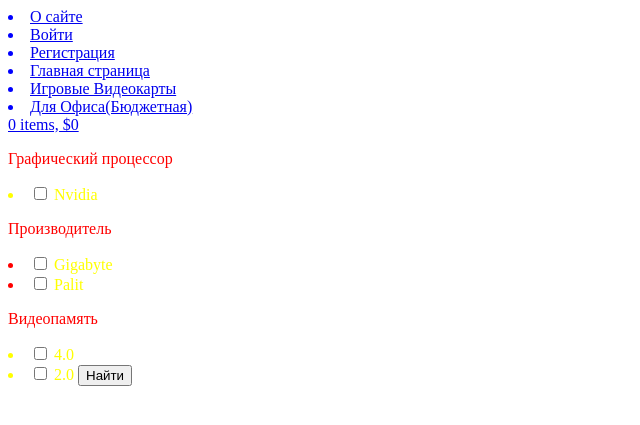
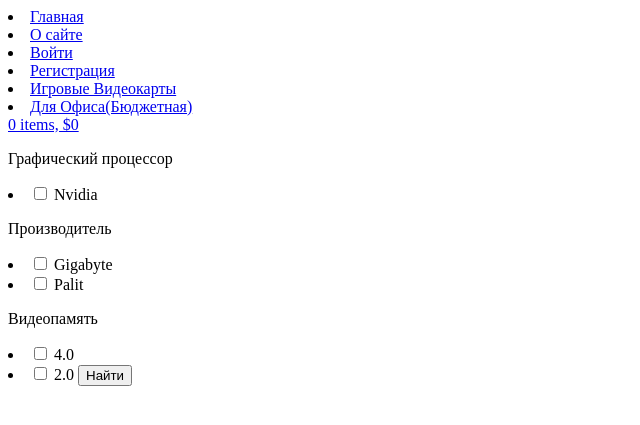
Before and after one commit to Lostskill/vds_site, a Django app: page /main/filter/ in a window 1280 px wide. Shown: the top 425 px of the page, without its empty margins (0-640 px from the left). Run offline with Django 3.2, Linux system fonts and the light colour scheme; data comes from the database, SQL or seed files in the repository; both versions use the stored data as it was after the commit; parts of the project's set-up code (start-up, migrations or seed data) failed here and were passed over.

Commit message:
Меню теперь есть в корзине и на страницы заказов, страница about работает

```diff
--- a/cart/templates/cart/detail.html
+++ b/cart/templates/cart/detail.html
@@ -44,7 +44,6 @@
         <a href="{% url "orders:order_create" %}" class="button">
     Checkout
 </a>
-        <a herf="" class='buy'>Купить</a>
     </p>
 
 {% endblock %}
--- a/cart/urls.py
+++ b/cart/urls.py
@@ -1,4 +1,4 @@
-
+from .views import *
 from django.urls import path
 from . import views
 
--- a/main/static/main/css/style.css
+++ /dev/null
@@ -1,11 +0,0 @@
-.cart{
-    color:red;
-}
-
-.menu{
-    color: blue;
-}
-
-.chip_sort{
-    color:yellow;
-}
--- a/main/templates/main/about.html
+++ b/main/templates/main/about.html
@@ -1,7 +1,7 @@
 {% extends 'main/basic.html' %}
 {% block content%}
     <h1>{{title}}</h1>
-    <div>
+    <body>
         <a>Наши контакты:</a>
-    </div>
+    </body>
 {% endblock %}
--- a/main/templates/main/basic.html
+++ b/main/templates/main/basic.html
@@ -5,7 +5,7 @@
         <meta charset="utf-8"/>
         <head>
             <title>VDS - Магазин по продажам видеокарт</title>
-            <link type="text/css" href="{% static 'main/css/style.css' %}" rel="stylesheet"/>
+
         </head>
         <div class = "menu">
         {% block menu %}
--- a/main/templates/main/card.html
+++ b/main/templates/main/card.html
@@ -7,14 +7,13 @@
 <a>{{card.video_memory}}</a>
 <a>{{card.manufacturer}}</a>
 
-<div class="info">
 <p class="price">${{ card.price }}</p>
 		<form action="{% url "cart:cart_add" card.id %}" method="post">
     {{ cart_product_form }}
     {% csrf_token %}
     <input type="submit" value="Add to cart">
 </form>
-</div>
+
 <div>
     {% if card.img %}
     {{ card.img }}
--- a/main/templates/main/index.html
+++ b/main/templates/main/index.html
@@ -10,4 +36,14 @@
         <a href={{ cards.get_absolute_url }}>Открыть</a>
     {% endfor %}
 <div>
-{% endblock content %}
+
+<div class="main">
+    {% for card in videocard %}
+        <h2>{{ card.name }}</h2>
+        <p>{{ card.description }}</p>
+        <p>{{ card.amount }}</p>
+        <p>{{ card.price }}</p>
+        <a href={{ card.get_absolute_url }}>Открыть</a>
+     {% endfor %}
+</div>
+{% endblock %}
--- a/main/urls.py
+++ b/main/urls.py
@@ -9,7 +9,7 @@ urlpatterns = [
     path('filter/', views.FilterCard.as_view() ,name = 'filter'),
     path('category/<slug:cat_slug>/', RubList.as_view() ,name = 'rubrics'),
     path('card/<slug:card_slug>', ShowCard.as_view(), name = 'vcard'),
-    path('about/', About.as_view() , name = 'about'),
+    path('about/', views.about , name = 'about'),
     path('login/', LoginUser.as_view() ,name = 'login'),
     path('register/', RegisterUser.as_view() ,name = 'register'),
 ]
--- a/main/utils.py
+++ b/main/utils.py
@@ -1,10 +1,10 @@
 from .models import *
 from cart.forms import CartAddProductForm
 
-menu = [{'title': "О сайте", 'url_name': 'about'},
+menu = [{'title':'Главная', 'url_name': 'main'},
+        {'title': "О сайте", 'url_name': 'about'},
         {'title': "Войти", 'url_name': 'login'},
-        {'title': "Регистрация", 'url_name': 'register'},
-        {'title': "Главная страница", 'url_name': 'main'}
+        {'title': "Регистрация", 'url_name': 'register'}
 ]
 
 
--- a/main/views.py
+++ b/main/views.py
@@ -1,7 +1,7 @@
 from django.shortcuts import get_object_or_404, redirect, render
 from django.contrib.auth import login
 from django.urls import reverse_lazy
-from django.views.generic import ListView, DetailView ,CreateView, TemplateView
+from django.views.generic import ListView, DetailView ,CreateView
 from main.models import *
 from django.contrib.auth.views import LoginView
 from .utils import *
@@ -19,12 +19,13 @@ class SortingStaff:
     def get_videomemory(self):
         return VideoCard.objects.filter().values("video_memory").distinct()
 
+
 class Main(SortingStaff ,DataMixin, ListView):
 
     model = VideoCard
 
     template_name = 'main/index.html'
-    context_object_name = 'videocard_list'
+    context_object_name = 'videocard'
 
 
     def get_context_data(self,*,objects_list=None,**kwargs):
@@ -33,12 +34,15 @@ class Main(SortingStaff ,DataMixin, ListView):
 
 
         return dict(list(context.items()) + list(c_def.items()))
+    #    return context
+    #def get_queryset(self):
+    #    return super().get_queryset().filter(user_id=self.request.user.id)
 
 class RubList(SortingStaff,ListView,DataMixin):
     model = VideoCard
 
     template_name = 'main/index.html'
-    context_object_name = 'videocard_list'
+    context_object_name = 'videocard'
 
     def get_queryset(self):
         return VideoCard.objects.filter(rub_key__slug_field=self.kwargs['cat_slug'])
@@ -47,8 +51,9 @@ class RubList(SortingStaff,ListView,DataMixin):
         context = super().get_context_data(**kwargs)
 
 #        c = Rub.objects.get(slug_field = self.kwargs['cat_slug'])
-        c_def = self.get_rub_data(rub_selected = context['videocard_list'][0].rub_key)
+        c_def = self.get_rub_data(rub_selected = context['videocard'][0].rub_key)
         return dict(list(context.items()) + list(c_def.items()))
+    #    return context
 
 class ShowCard(SortingStaff,DetailView,DataMixin):
     model = VideoCard
@@ -62,7 +67,7 @@ class ShowCard(SortingStaff,DetailView,DataMixin):
         c_def = self.get_rub_data()
         return dict(list(context.items()) + list(c_def.items()))
 
-class LoginUser(LoginView,DataMixin):
+class LoginUser(SortingStaff,LoginView,DataMixin):
     form_class = LoginUserForm
     template_name = 'main/login.html'
 
@@ -74,7 +79,7 @@ class LoginUser(LoginView,DataMixin):
     def get_success_url(self):
         return reverse_lazy('main')
 
-class RegisterUser(DataMixin, CreateView):
+class RegisterUser(SortingStaff,DataMixin, CreateView):
     form_class = RegisterUserForm
     template_name = 'main/register.html'
     success_url = reverse_lazy('login')
@@ -104,9 +109,5 @@ class FilterCard(SortingStaff,ListView,DataMixin):
         c_def = self.get_rub_data()
         return dict(list(context.items()) + list(c_def.items()))
 
-class About(TemplateView,SortingStaff,DataMixin):
-    template_name ='main/about.html'
-    def get_context_data(self, *, object_list=None, **kwargs):
-        context = super().get_context_data(**kwargs)
-        c_def = self.get_rub_data()
-        return dict(list(context.items()) + list(c_def.items()))
+def about(request):
+        return render(request, 'main/about', {'menu': menu})
--- a/orders/views.py
+++ b/orders/views.py
@@ -6,7 +6,7 @@ from .tasks import order_created
 from django.contrib.admin.views.decorators import staff_member_required
 from django.shortcuts import get_object_or_404
 from .models import Order
-
+from main.utils import menu
 
 @staff_member_required
 def admin_order_detail(request, order_id):
@@ -32,8 +32,8 @@ def order_create(request):
             # запуск асинхронной задачи
             order_created(order.id)
             return render(request, 'orders/order/created.html',
-                          {'order': order})
+                          {'order': order,'menu':menu})
     else:
         form = OrderCreateForm
     return render(request, 'orders/order/create.html',
-                  {'cart': cart, 'form': form})
+                  {'cart': cart, 'form': form, 'menu':menu})
```
Also changed, not shown: other parts of main/templates/main/basic.html (+0 -27 lines), other parts of main/templates/main/index.html (+27 -1 lines), cart/views.py (+9 -4 lines), cart/templates/cart/buy.html (deleted), db.sqlite3. Lines whose indentation alone changed are shown as unchanged.
